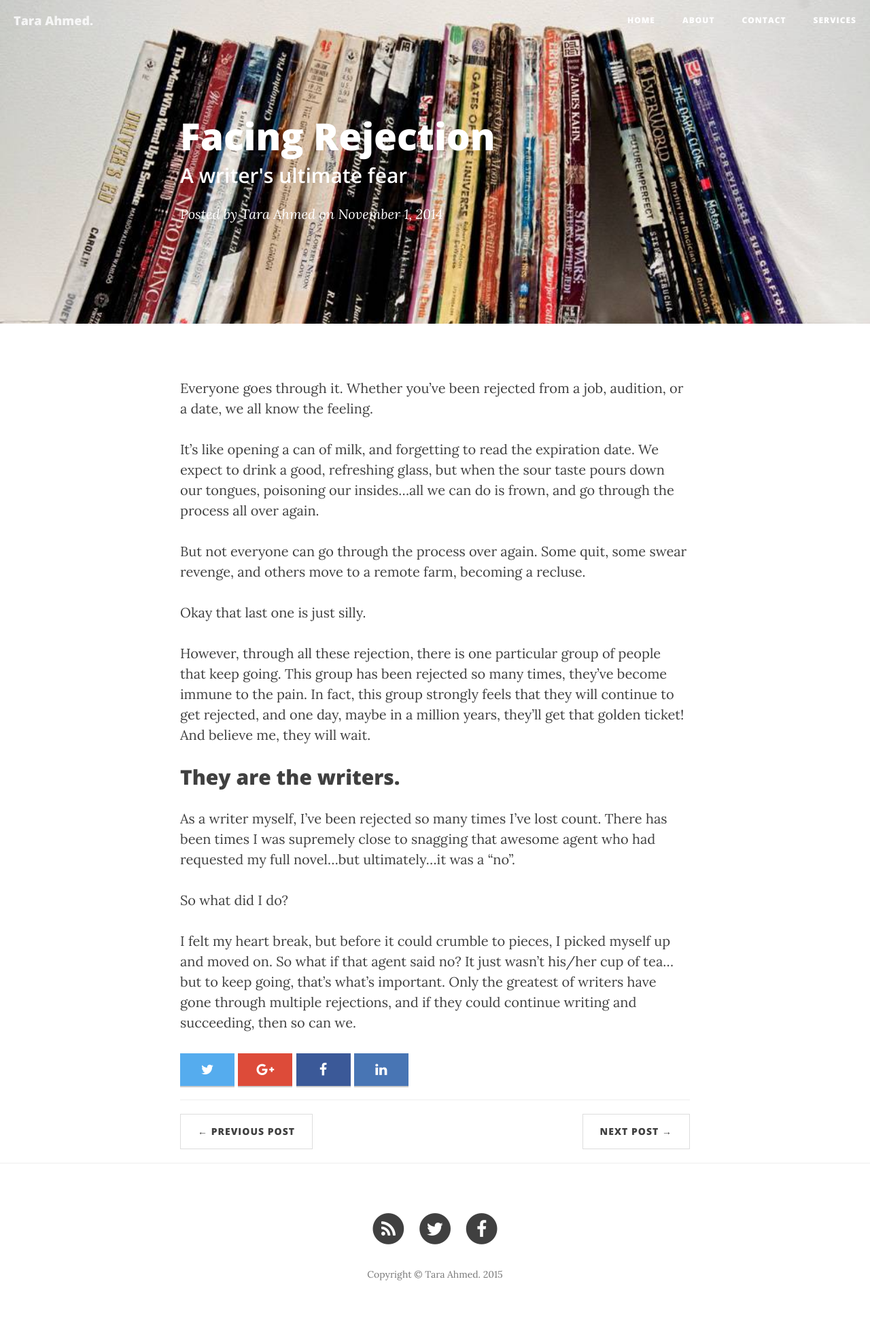
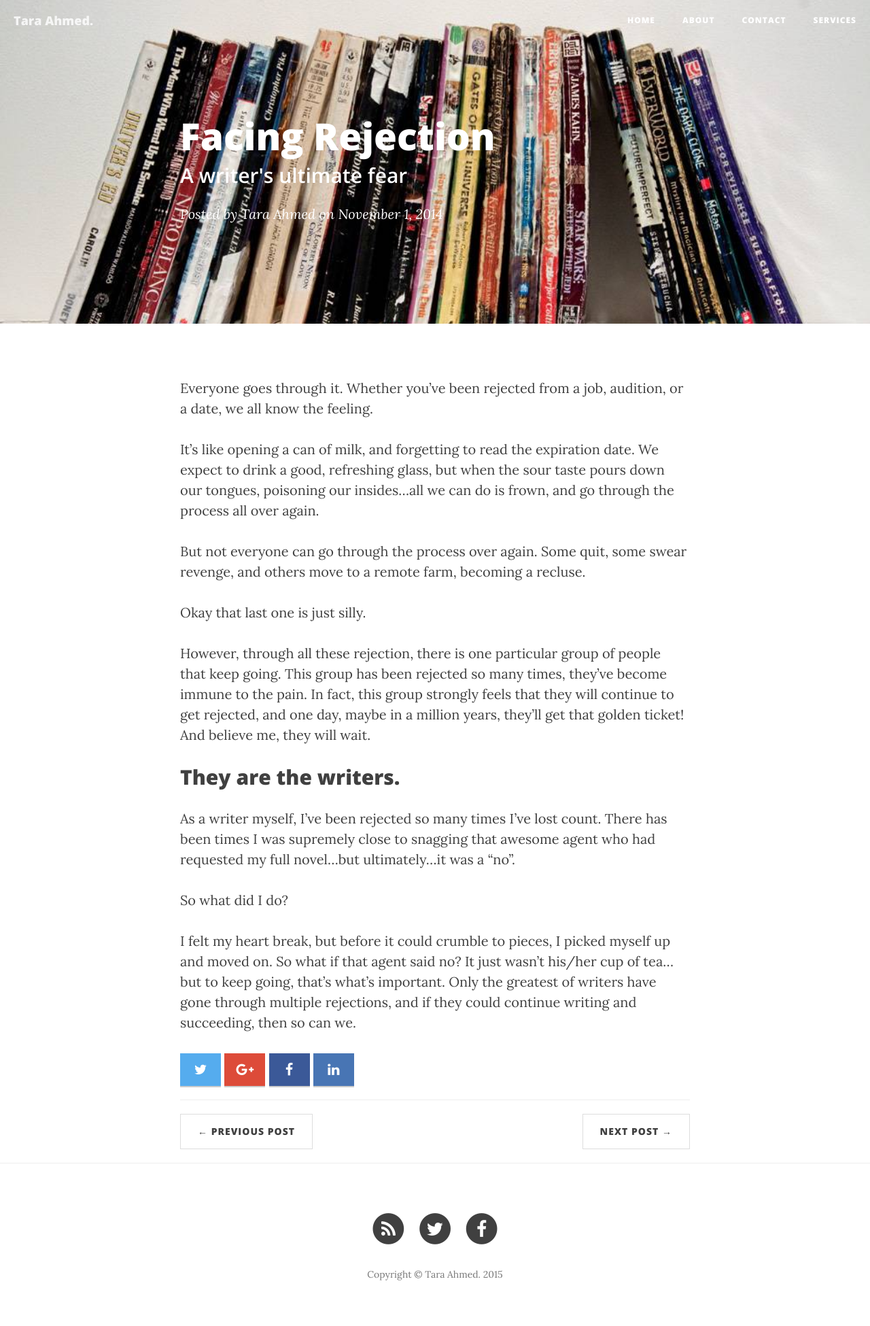
Before and after one commit to taraahmed/taraahmed.github.io, a Jekyll site: the page built from _posts/2014-11-01-facing-rejection.markdown, in a window 1280 px wide. Shown: the whole page at 68% size. Built offline with Jekyll 4.4.1, drawn with Linux system fonts in a browser that asks for light colours; nearby versions of some CDN libraries.

Commit message:
Update clean-blog.css

```diff
--- a/css/clean-blog.css
+++ b/css/clean-blog.css
@@ -403,7 +403,7 @@ body {
     color: #ffffff;
     border: none;
     padding: 0.5em;
-    width: 4em;
+    width: 3em;
     box-shadow: 0 2px 0 0 rgba(0,0,0,0.2);
     outline: none;
     text-align: center;
```
